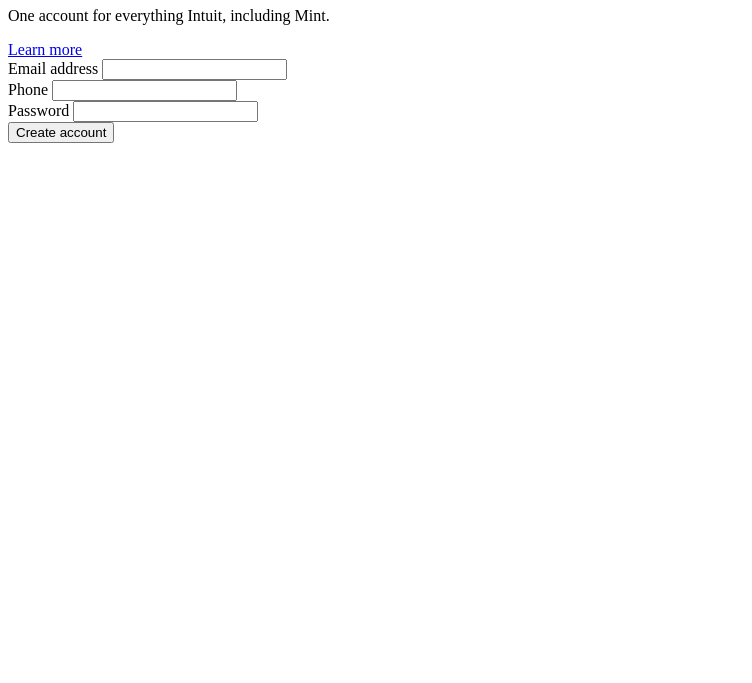
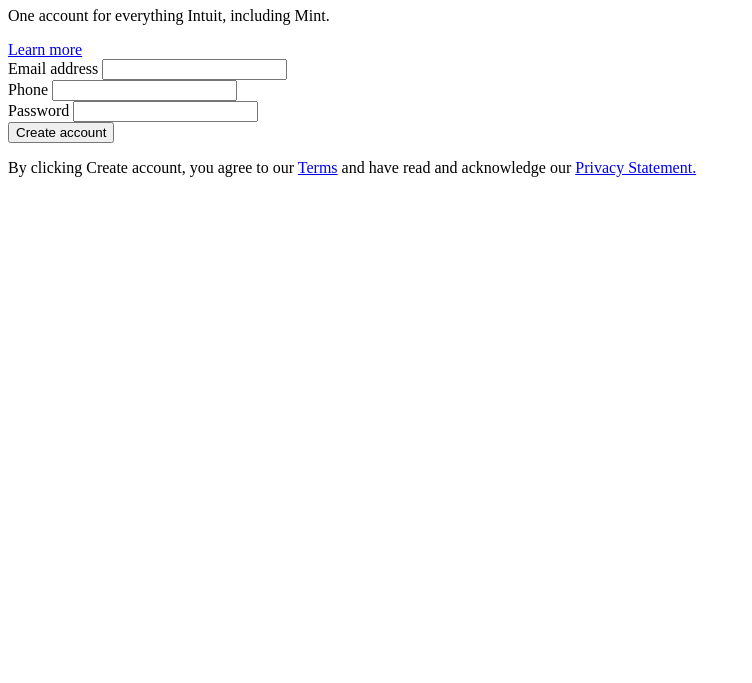
Before and after one commit to Vashiramusa/HTML-FORMS, a plain HTML site: page index.html in a window 1280 px wide. Shown: the part 117-800 px from the top of the page, without its empty margins (0-752 px from the left). Drawn offline with Linux system fonts and the light colour scheme.

Commit message:
Policy section has been added

```diff
--- a/index.html
+++ b/index.html
@@ -56,7 +56,14 @@
 
         <!-- policy -->
 
-
+        <div>
+            <p>
+              By clicking Create account, you agree to our
+              <a href="#">Terms</a>
+              and have read and acknowledge our
+              <a href="#">Privacy Statement.</a>
+            </p>
+        </div>
 
 
 
```
